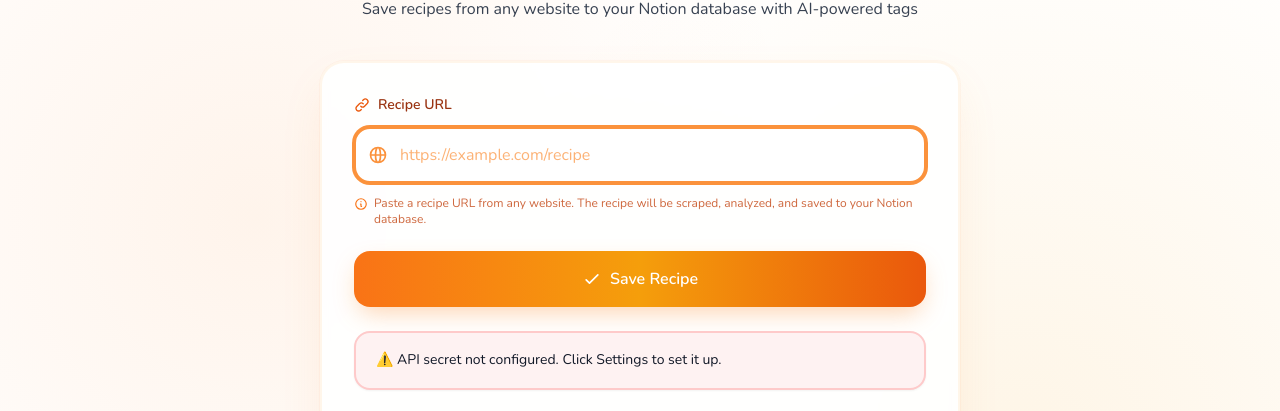
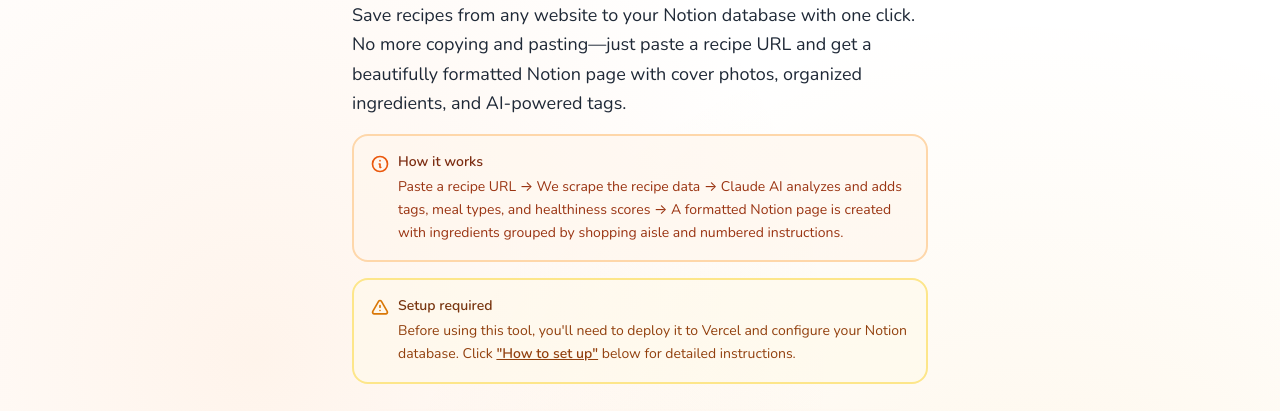
Before and after one commit to willbiddy/recipe-to-notion, a website with bundled scripts: page public/index.html in a window 1280 px wide. Shown: the part 183-594 px from the top of the page. Built offline with nearby package versions, Linux system fonts and the light colour scheme.

Commit message:
Improve homepage description with detailed explanation
- Replace single-line description with comprehensive section
- Add 'How it works' explanation with step-by-step process
- Add setup requirement notice with link to setup instructions
- Use informative cards with icons for better visual hierarchy
- Make the value proposition clearer and more engaging

```diff
--- a/public/index.html
+++ b/public/index.html
@@ -25,8 +25,38 @@
 				<div class="inline-flex items-center justify-center w-20 h-20 rounded-3xl shadow-lg mb-4 transform hover:scale-105 transition-transform duration-300 mx-auto overflow-hidden" style="box-shadow: 0 10px 25px -5px rgba(251, 146, 60, 0.3);">
 					<img src="./fork-and-knife.png" alt="Recipe to Notion" class="w-20 h-20 object-contain" />
 				</div>
-				<h1 class="text-4xl font-bold bg-gradient-to-r from-orange-600 via-amber-600 to-orange-700 bg-clip-text text-transparent mb-3">Recipe to Notion</h1>
-				<p class="text-gray-700 text-base">Save recipes from any website to your Notion database with AI-powered tags</p>
+				<h1 class="text-4xl font-bold bg-gradient-to-r from-orange-600 via-amber-600 to-orange-700 bg-clip-text text-transparent mb-4">Recipe to Notion</h1>
+				<div class="max-w-xl mx-auto space-y-4 text-left">
+					<p class="text-gray-800 text-lg leading-relaxed">
+						Save recipes from any website to your Notion database with one click. No more copying and pasting—just paste a recipe URL and get a beautifully formatted Notion page with cover photos, organized ingredients, and AI-powered tags.
+					</p>
+					<div class="bg-orange-50/60 border-2 border-orange-200 rounded-2xl p-4 space-y-2">
+						<div class="flex items-start gap-2">
+							<svg class="w-5 h-5 text-orange-600 mt-0.5 flex-shrink-0" fill="none" stroke="currentColor" viewBox="0 0 24 24">
+								<path stroke-linecap="round" stroke-linejoin="round" stroke-width="2" d="M13 16h-1v-4h-1m1-4h.01M21 12a9 9 0 11-18 0 9 9 0 0118 0z"></path>
+							</svg>
+							<div>
+								<p class="text-sm font-semibold text-orange-900 mb-1">How it works</p>
+								<p class="text-sm text-orange-800 leading-relaxed">
+									Paste a recipe URL → We scrape the recipe data → Claude AI analyzes and adds tags, meal types, and healthiness scores → A formatted Notion page is created with ingredients grouped by shopping aisle and numbered instructions.
+								</p>
+							</div>
+						</div>
+					</div>
+					<div class="bg-amber-50/60 border-2 border-amber-200 rounded-2xl p-4">
+						<div class="flex items-start gap-2">
+							<svg class="w-5 h-5 text-amber-600 mt-0.5 flex-shrink-0" fill="none" stroke="currentColor" viewBox="0 0 24 24">
+								<path stroke-linecap="round" stroke-linejoin="round" stroke-width="2" d="M12 9v2m0 4h.01m-6.938 4h13.856c1.54 0 2.502-1.667 1.732-3L13.732 4c-.77-1.333-2.694-1.333-3.464 0L3.34 16c-.77 1.333.192 3 1.732 3z"></path>
+							</svg>
+							<div>
+								<p class="text-sm font-semibold text-amber-900 mb-1">Setup required</p>
+								<p class="text-sm text-amber-800 leading-relaxed">
+									Before using this tool, you'll need to deploy it to Vercel and configure your Notion database. Click <a href="https://github.com/willbiddy/recipe-to-notion" target="_blank" class="font-semibold underline hover:text-amber-900">"How to set up"</a> below for detailed instructions.
+								</p>
+							</div>
+						</div>
+					</div>
+				</div>
 			</header>
 
 			<div class="bg-white/90 backdrop-blur-sm rounded-3xl shadow-2xl border-2 border-orange-100/50 p-8 space-y-6" style="box-shadow: 0 20px 50px -12px rgba(251, 146, 60, 0.15), 0 0 0 1px rgba(251, 146, 60, 0.05);">
```
